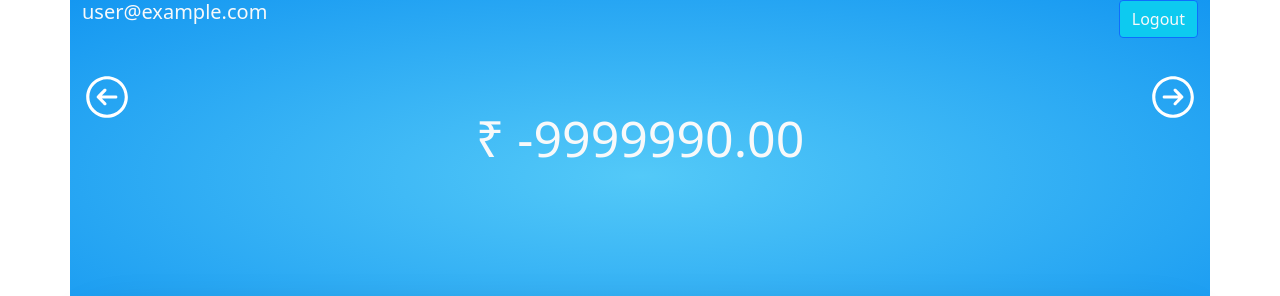
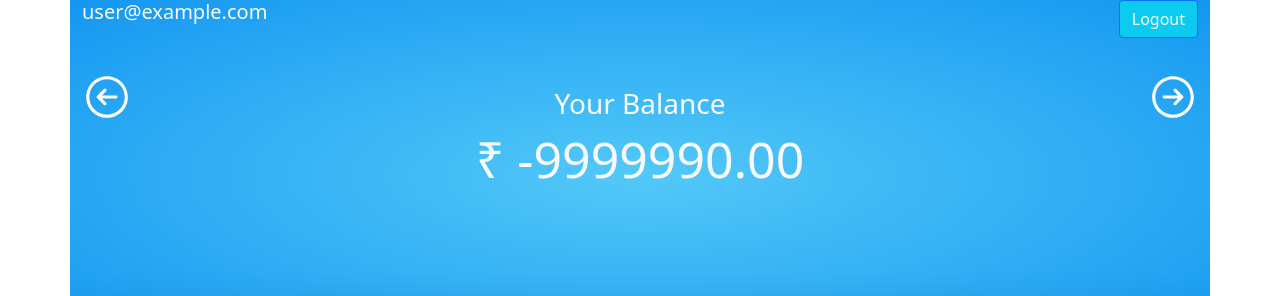
Before and after one commit to TanishkM/Buget-Tracker_web, a React (Create React App) app: page / in a window 1280 px wide. Shown: the top 296 px of the page. Built offline with nearby package versions, Linux system fonts and the light colour scheme; no server answers; the database is empty; sample sign-in values are in the browser's storage.

Commit message:
Balance heading

```diff
--- a/src/components/Balance.js
+++ b/src/components/Balance.js
@@ -26,7 +26,8 @@ const Balance = () => {
   return (
     <animated.div style={style1}>
       <div>
-        <div className='container d-flex align-items-center justify-content-center text-light text-center bal'>
+        <div className='container d-flex flex-column align-items-center justify-content-center text-light text-center bal'>
+        <h3>Your Balance</h3>
           <h3 className='d-inline total'>₹ {total}</h3>
         </div>
       </div>
```
